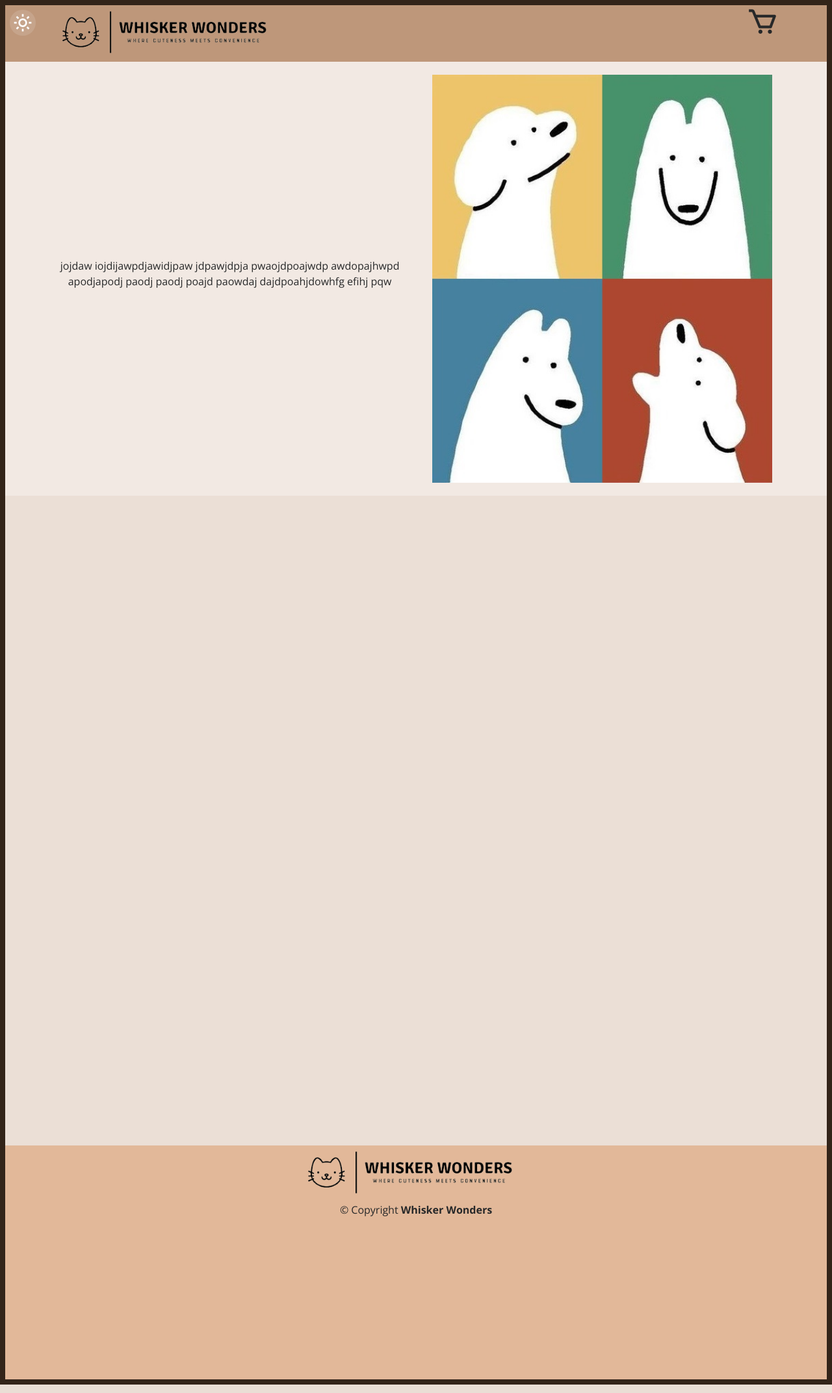
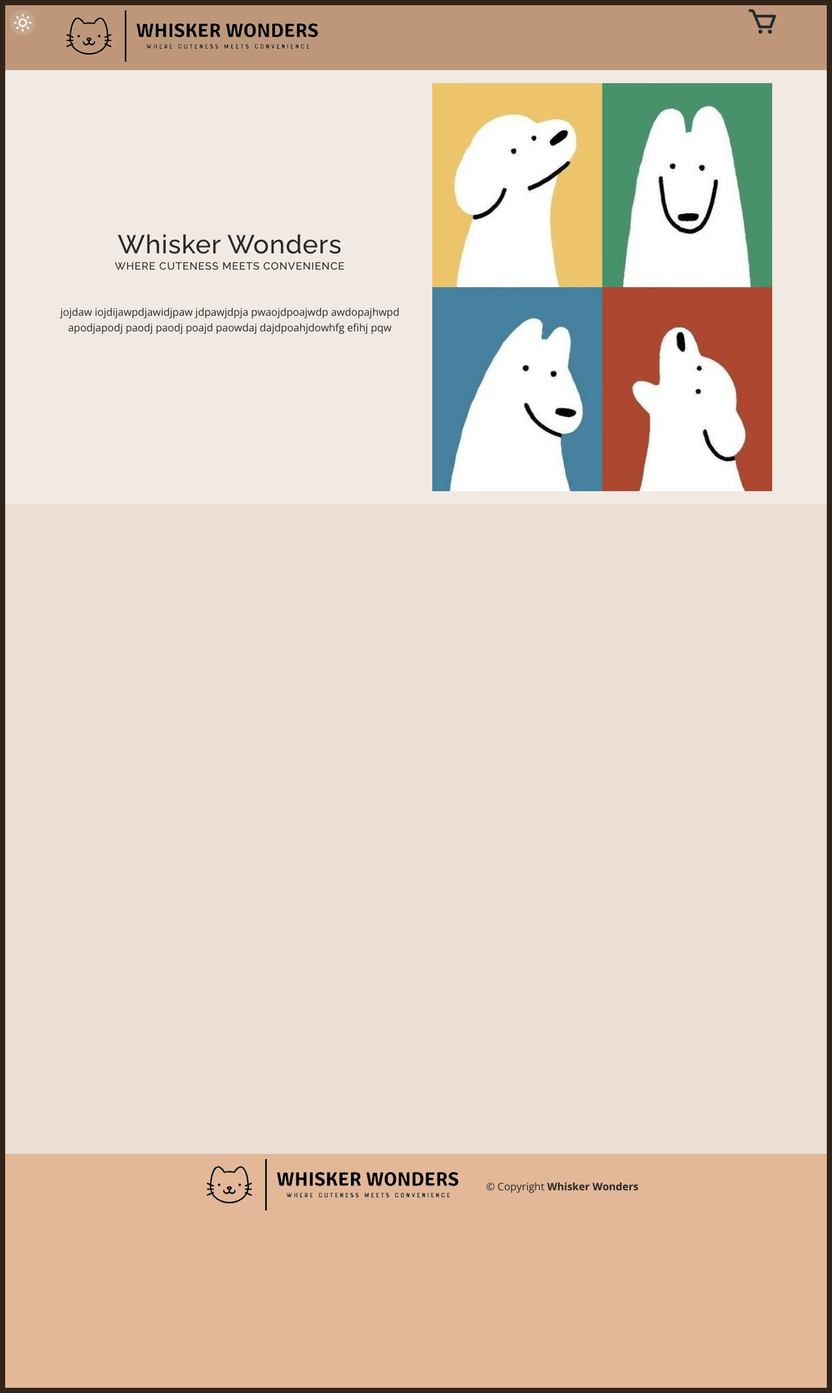
Before and after one commit to Ebbsteer/WhiskerWonders, a PHP site: page / in a window 1280 px wide. Shown: the whole page at 65% size. Run offline with PHP 8.4, Linux system fonts and the light colour scheme.

Commit message:
modified:   css/main.css 	modified:   index.html

```diff
--- a/css/main.css
+++ b/css/main.css
@@ -42,10 +42,6 @@ h6 {
     height: auto;
 }
 
-.center {
-    justify-content: center;
-}
-
 
 
 /* --- Toggle dark/light mode ---------------------------------------- */
@@ -79,16 +75,19 @@ h6 {
 .dark-light-active {
     background-color: #19120c;
     color: #fff;
+    border: 8px solid #000;
 }
 
-header {
-    background-color: #be977a;
+.dark-light-active a:hover {
+    color: #37b3ed;
+    text-decoration: none;
 }
 
 .dark-light-active a {
     color: #fff;
     text-decoration: none;
 }
+
 
 
 /*--- Back to top button -----------------------------------------*/
@@ -123,11 +122,6 @@ header {
    opacity: 1;
 }
 
-.dark-light-active a:hover {
-    color: #37b3ed;
-    text-decoration: none;
-}
-
 .dark-light-active .back-to-top {
     position: fixed;
     visibility: hidden;
@@ -158,6 +152,8 @@ header {
    opacity: 1;
 }
 
+
+
 /* --- Header --------------------------------------------------- */
 
 header {
@@ -166,16 +162,25 @@ header {
     width: 100%;
 }
 
+.dark-light-active header {
+    background-color: #9e704d;
+}
+
 header .container {
     display: flex;
     flex-wrap: wrap;
     justify-content: space-between;
 }
 
-header .container img {
-    width: 500px;
-    height: auto;
-    margin: -120px -70px;
+header .container .header-img {
+    background: url("../img/darkTransLogo.png") center;
+    width: 450px;
+    height: 100px;
+    background-repeat: no-repeat;
+}
+
+.dark-light-active header .container .header-img {
+    background: url("../img/lightTransLogo.png") center;
 }
 
 header .bx-cart{
@@ -185,6 +190,7 @@ header .bx-cart{
 
 }
 
+
 /* --- Welcome ---------------------------------------------------*/
 
 .welcome {
@@ -193,6 +199,28 @@ header .bx-cart{
     width: 100%;
     padding: 0 20px;
     text-align: center;
+}
+
+.dark-light-active .welcome {
+    background-color: #332419;
+}
+
+.welcome h1 {
+    width: 100%;
+    max-width: 600px;
+    height: auto;
+    padding: 20px 1vw 0px 5vw;
+    margin-bottom: 0px;
+    letter-spacing: 1px;
+}
+
+.welcome h6 {
+    width: 100%;
+    max-width: 600px;
+    height: auto;
+    padding: 0px 1vw 20px 5vw;
+
+    letter-spacing: 1px;
 }
 
 .welcome p {
@@ -235,15 +263,19 @@ footer {
     height: 360px;
     width: 100%;
     text-align: center;
-    justify-content: center;
 }
 
-footer img {
-    width: 500px;
-    height: auto;
-    margin: -120px -70px;
+.dark-light-active footer {
+    background-color: #9e704d;
 }
 
-/* footer .copyright {
+footer .footer-img {
+    background: url("../img/darkTransLogo.png") center;
+    width: 450px;
+    height: 100px;
+    background-repeat: no-repeat;
+}
 
-} */
+.dark-light-active footer .footer-img {
+    background: url("../img/lightTransLogo.png") center;
+}
--- a/index.html
+++ b/index.html
@@ -27,7 +27,7 @@
     <!-- Header -->
     <header>
         <div class="container">
-            <img class="" src="img/darkTransLogo.png" alt="">
+            <div class="header-img"></div>
 
             <div class="search">
 
@@ -42,11 +42,15 @@
       <div class="row">
 
         <div class="col-sm-6 d-flex align-items-center justify-content-center">
+          <div class="">
 
+            <h1>Whisker Wonders</h1>
+            <h6>WHERE CUTENESS MEETS CONVENIENCE</h6>
             <p class="">
               jojdaw iojdijawpdjawidjpaw jdpawjdpja pwaojdpoajwdp awdopajhwpd apodjapodj paodj paodj poajd paowdaj dajdpoahjdowhfg efihj pqw
             </p>
 
+          </div>
         </div>
 
         <div class="col-sm-6">
@@ -70,12 +74,12 @@
     </div>
 
     <footer>
-        <div class="center">
-            <img class="" src="img/darkTransLogo.png" alt="">
+        <div class="d-flex align-items-center justify-content-center">
+          <div class="footer-img"></div>
 
-            <div class="copyright">
-              &copy; Copyright <strong><span>Whisker Wonders</span></strong>
-            </div>
+          <div class="copyright">
+            &copy; Copyright <strong><span>Whisker Wonders</span></strong>
+          </div>
         </div>
     </footer>
 
```
